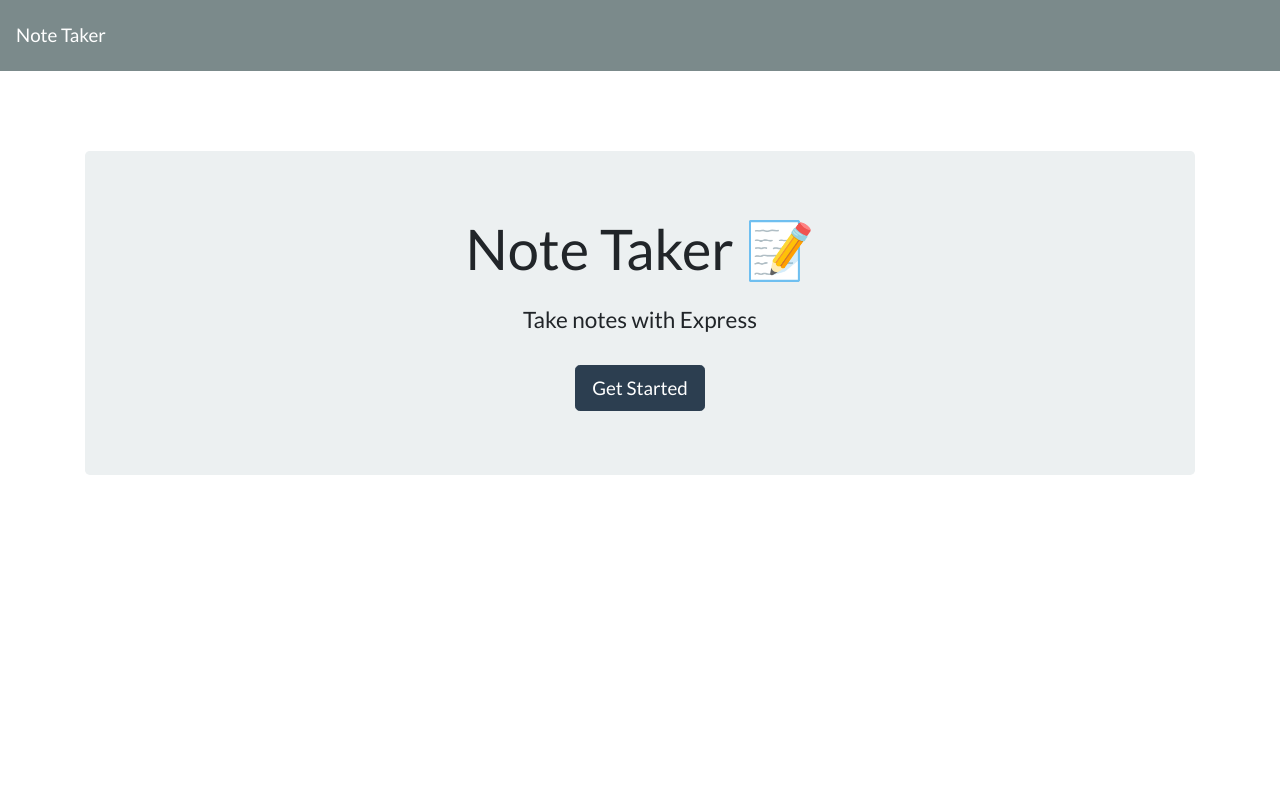
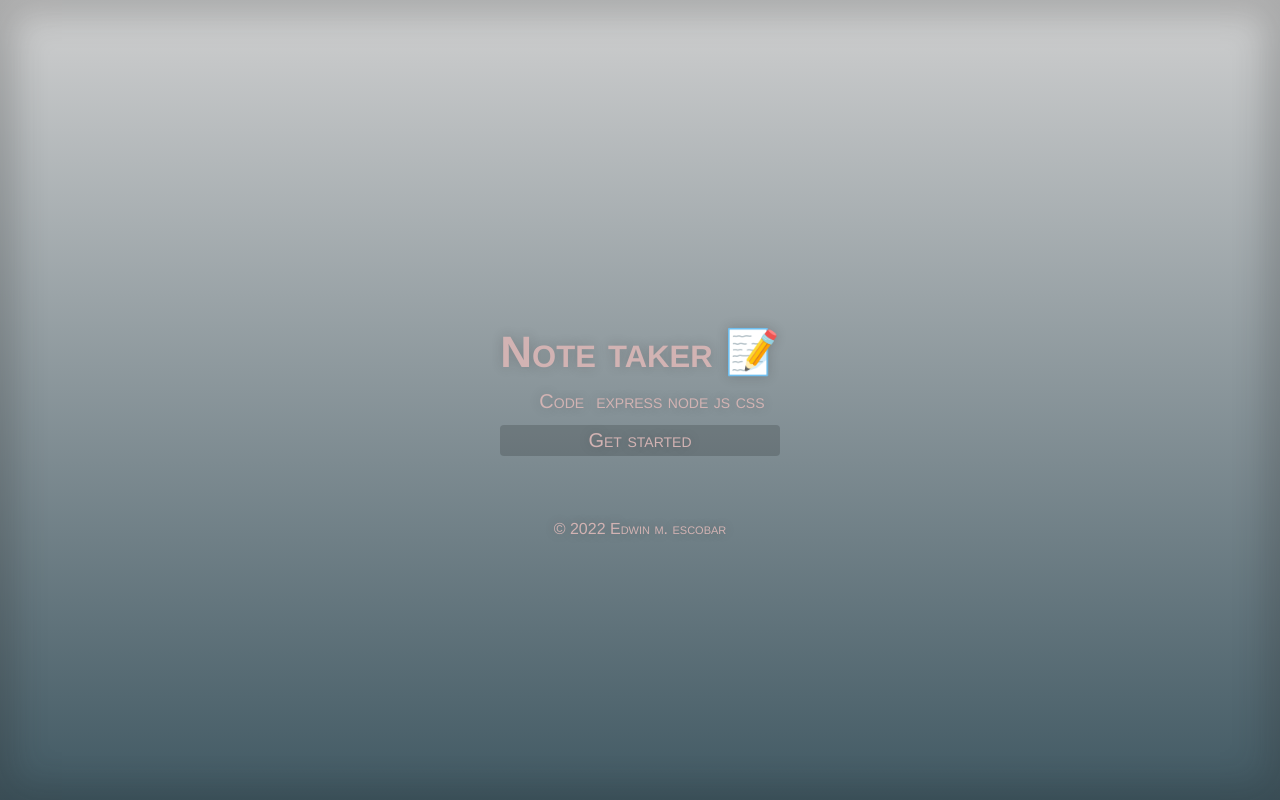
Before and after one commit to escowin/note-taker, a website: page public/index.html in a window 1280 px wide. Drawn offline with nearby package versions, Linux system fonts and the light colour scheme; no server answers.

Commit message:
styled index

```diff
--- a/public/assets/css/styles.css
+++ b/public/assets/css/styles.css
@@ -1,4 +1,79 @@
-html,
+:root {
+  --primary: hsl(198, 21%, 32%);
+  --secondary: hsla(210, 3%, 13%, 0.213);
+  --text: rgb(210, 179, 179);
+  --link: hsl(0, 44%, 29%);
+  --shadow: 0 0 2rem 1rem;
+}
+
+* {
+  margin: 0;
+  padding: 0;
+  /* border: 1px dotted blue; */
+}
+
+a {
+  text-decoration: none;
+  transition: 1s;
+  color: inherit;
+}
+
+a:active, a:hover {
+  color: var(--link);
+  text-shadow: 0 0 .5rem var(--link);
+}
+
+/* index.html */
+#index {
+  display: flex;
+  flex-direction: column;
+  align-items: center;
+  justify-content: center;
+  height: 100vh;
+  color: var(--text);
+  background: linear-gradient(var(--secondary), var(--primary));
+  box-shadow: var(--shadow) var(--secondary) inset;
+  font-variant: small-caps;
+  font-family: 'Franklin Gothic Medium', 'Arial Narrow', Arial, sans-serif;
+}
+
+#index * {
+  text-shadow: 0 0 .75rem var(--secondary);
+}
+
+#app-details {
+  padding: 5vw;
+  display: grid;
+  grid-template-columns: 30% auto;
+  gap: .75rem;
+}
+
+#app-details p, #app-details a {
+  font-size: 1.25rem;
+}
+
+#title,
+#get-started {
+  grid-column: span 2;
+}
+
+/* typography */
+#title {
+  font-size: 2.75rem;
+}
+
+#code {
+  text-align: end;
+}
+
+#get-started {
+  text-align: center;
+  background-color: var(--secondary);
+  border-radius: .25rem;
+  padding: .25rem;
+}
+
+/* html,
 body {
   height: 100%;
   margin: 0;
@@ -75,4 +150,4 @@ body {
   border-right: none;
   padding: 20px;
   cursor: pointer;
-}
+} */
--- a/public/assets/js/index.js
+++ b/public/assets/js/index.js
@@ -180,4 +180,12 @@ if (window.location.pathname === '/notes') {
   noteText.addEventListener('keyup', handleRenderSaveBtn);
 }
 
+function currentYear() {
+  let year = new Date().getFullYear();
+  const yearEl = document.getElementById('year');
+  console.log(year)
+  yearEl.innerText = year;
+}
+
+currentYear();
 getAndRenderNotes();
--- a/public/index.html
+++ b/public/index.html
@@ -6,22 +6,25 @@
   <meta name="viewport" content="width=device-width, initial-scale=1.0">
   <meta http-equiv="X-UA-Compatible" content="ie=edge">
   <title>Note Taker</title>
-  <link rel="stylesheet" href="https://cdnjs.cloudflare.com/ajax/libs/bootswatch/4.1.3/flatly/bootstrap.min.css" />
+  <!-- <link rel="stylesheet" href="https://cdnjs.cloudflare.com/ajax/libs/bootswatch/4.1.3/flatly/bootstrap.min.css" /> -->
+  <link rel="stylesheet" href="./assets/css/styles.css"/>
+  <script defer src="/assets/js/index.js"></script>
 </head>
 
-<body>
-  <nav class="navbar navbar-dark bg-dark">
-    <a class="navbar-brand" href="/">Note Taker
-    </a>
-  </nav>
-  <div class="container">
-    <div style="margin-top: 80px;" class="jumbotron text-center">
-      <h1 class="display-4">Note Taker <span role="img" aria-label="Memo">📝</span></h1>
-      <h4 class="mt-4">Take notes with Express</h4>
-      <a class="btn btn-primary btn-lg mt-4" href="/notes" role="button">Get Started</a>
-    </div>
-  </div>
-  <script src="/assets/js/index.js"></script>
+<body id="index">
+  <main class="container" id="app-details">
+    <h1 class="display-4 header" id="title">Note taker <span role="img" aria-label="Memo">📝</span></h1>
+    <p id="code">Code</p>
+    <p id="languages">express node js css</p>
+    <a id="get-started" class="btn btn-primary btn-lg mt-4" href="/notes" role="button">Get started</a>
+
+  </main>
+
+  <footer id="homepage-footer">
+    <p>
+      &copy; <span id="year"></span> <a href="#" target="_blank">Edwin m. escobar</a>
+    </p>
+  </footer>
 </body>
 
 </html>
```
Also changed, not shown: server.js (+1 -35 lines).
